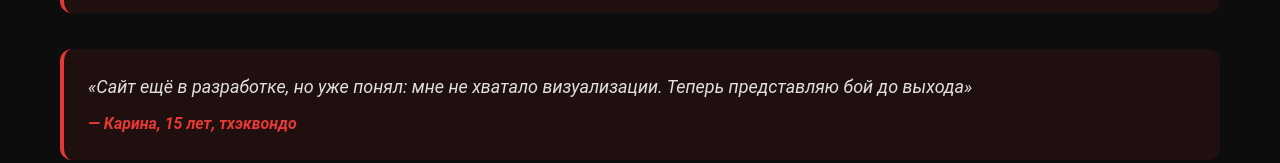
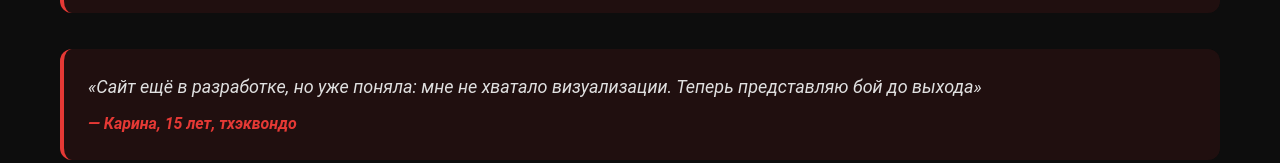
Before and after one commit to kirillglusenko9-a11y/mentalwin, a plain HTML site: page index.html in a window 1280 px wide. Shown: the part 2243-2406 px from the top of the page. Drawn offline with Linux system fonts and the light colour scheme.

Commit message:
Update index.html

```diff
--- a/index.html
+++ b/index.html
@@ -296,7 +296,7 @@
 
         <h2 class="fade-up">Что говорят спортсмены?</h2>
         <div class="quote fade-up"><p>«Я постоянно нервничал перед соревнованиями, а дыхательные упражнения реально помогли успокоиться»</p><cite>— Андрей, 14 лет, бокс</cite></div>
-        <div class="quote fade-up"><p>«Сайт ещё в разработке, но уже понял: мне не хватало визуализации. Теперь представляю бой до выхода»</p><cite>— Карина, 15 лет, тхэквондо</cite></div>
+        <div class="quote fade-up"><p>«Сайт ещё в разработке, но уже поняла: мне не хватало визуализации. Теперь представляю бой до выхода»</p><cite>— Карина, 15 лет, тхэквондо</cite></div>
         <p class="text-muted">📊 По данным нашего опроса, 85% юных спортсменов испытывают сильное волнение перед стартом.</p>
     </div>
 
```
